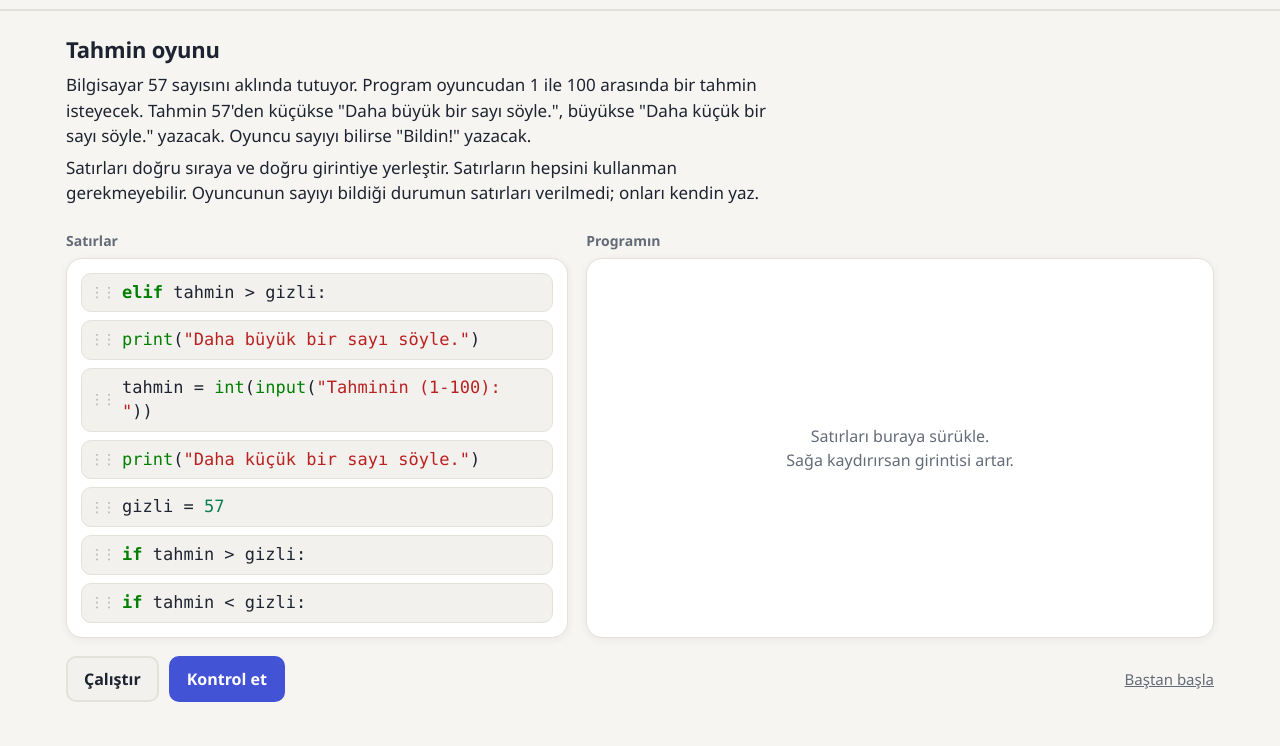
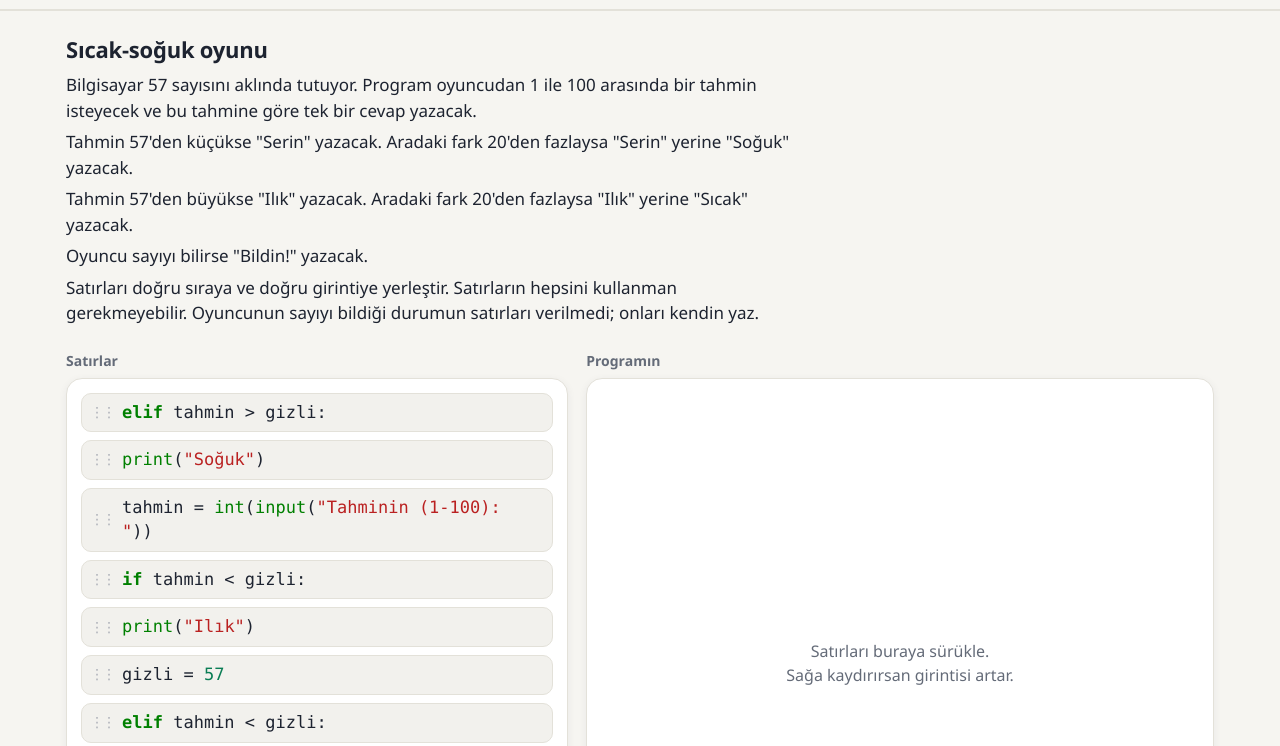
Before and after one commit to GCanYil/kod-yapbozu, a plain HTML site: page index.html in a window 1280 px wide. Shown: the part 54-800 px from the top of the page. Drawn offline with Linux system fonts and the light colour scheme.

Commit message:
Sıcak-soğuk oyunu: çakışan koşullar, beş dal
Co-Authored-By: Claude Opus 5.5 <noreply@anthropic.com>

```diff
--- a/index.html
+++ b/index.html
@@ -382,11 +382,14 @@ return {coz:coz,yurut:yurut,dene:dene,Hata:Hata};
 'use strict';
 /* ---------------------------------------------------------------- problemler */
 var PROBLEMLER=[
-{id:'p2',ad:'Tahmin oyunu',kendi:true,kopya:true,
- metin:['Bilgisayar 57 sayısını aklında tutuyor. Program oyuncudan 1 ile 100 arasında bir tahmin isteyecek. Tahmin 57\'den küçükse "Daha büyük bir sayı söyle.", büyükse "Daha küçük bir sayı söyle." yazacak. Oyuncu sayıyı bilirse "Bildin!" yazacak.',
+{id:'p2',ad:'Sıcak-soğuk oyunu',kendi:true,kopya:true,
+ metin:['Bilgisayar 57 sayısını aklında tutuyor. Program oyuncudan 1 ile 100 arasında bir tahmin isteyecek ve bu tahmine göre tek bir cevap yazacak.',
+  'Tahmin 57\'den küçükse "Serin" yazacak. Aradaki fark 20\'den fazlaysa "Serin" yerine "Soğuk" yazacak.',
+  'Tahmin 57\'den büyükse "Ilık" yazacak. Aradaki fark 20\'den fazlaysa "Ilık" yerine "Sıcak" yazacak.',
+  'Oyuncu sayıyı bilirse "Bildin!" yazacak.',
   'Satırları doğru sıraya ve doğru girintiye yerleştir. Satırların hepsini kullanman gerekmeyebilir. Oyuncunun sayıyı bildiği durumun satırları verilmedi; onları kendin yaz.'],
- satirlar:['elif tahmin > gizli:','print("Daha büyük bir sayı söyle.")','tahmin = int(input("Tahminin (1-100): "))','print("Daha küçük bir sayı söyle.")','gizli = 57','if tahmin > gizli:','if tahmin < gizli:'],
- girdiAd:'Tahmin',testler:[['30','Daha büyük bir sayı söyle.'],['80','Daha küçük bir sayı söyle.'],['57','Bildin!']]}
+ satirlar:['elif tahmin > gizli:','print("Soğuk")','tahmin = int(input("Tahminin (1-100): "))','if tahmin < gizli:','print("Ilık")','gizli = 57','elif tahmin < gizli:','print("Sıcak")','if tahmin < gizli - 20:','print("Serin")','elif tahmin > gizli + 20:'],
+ girdiAd:'Tahmin',testler:[['10','Soğuk'],['50','Serin'],['57','Bildin!'],['60','Ilık'],['99','Sıcak']]}
 ];
 var ENCOK=4;
 /* ---------------------------------------------------------------- yardımcılar */
@@ -400,7 +403,7 @@ function hl(s){return s.replace(PARCA,function(m,metin,sayi,soz){var e=esc(m);
  if(/^(print|input|int)$/.test(soz||''))return '<span class="hb">'+e+'</span>';return e;});}
 function sade(s){return s.toLocaleLowerCase('tr').replace(/[.!?…]+/g,'').replace(/\s+/g,' ').trim();}
 /* ---------------------------------------------------------------- durum: sekme kapanınca silinir, sayfa yenilenince kalır */
-var ANAHTAR='kod-yapbozu-2',durum=null;
+var ANAHTAR='kod-yapbozu-3',durum=null;
 try{durum=JSON.parse(sessionStorage.getItem(ANAHTAR)||'null');}catch(e){}
 if(!durum||!durum.p)durum={sekme:0,p:{}};
 PROBLEMLER.forEach(function(p){if(!durum.p[p.id])durum.p[p.id]=bos();});
```
